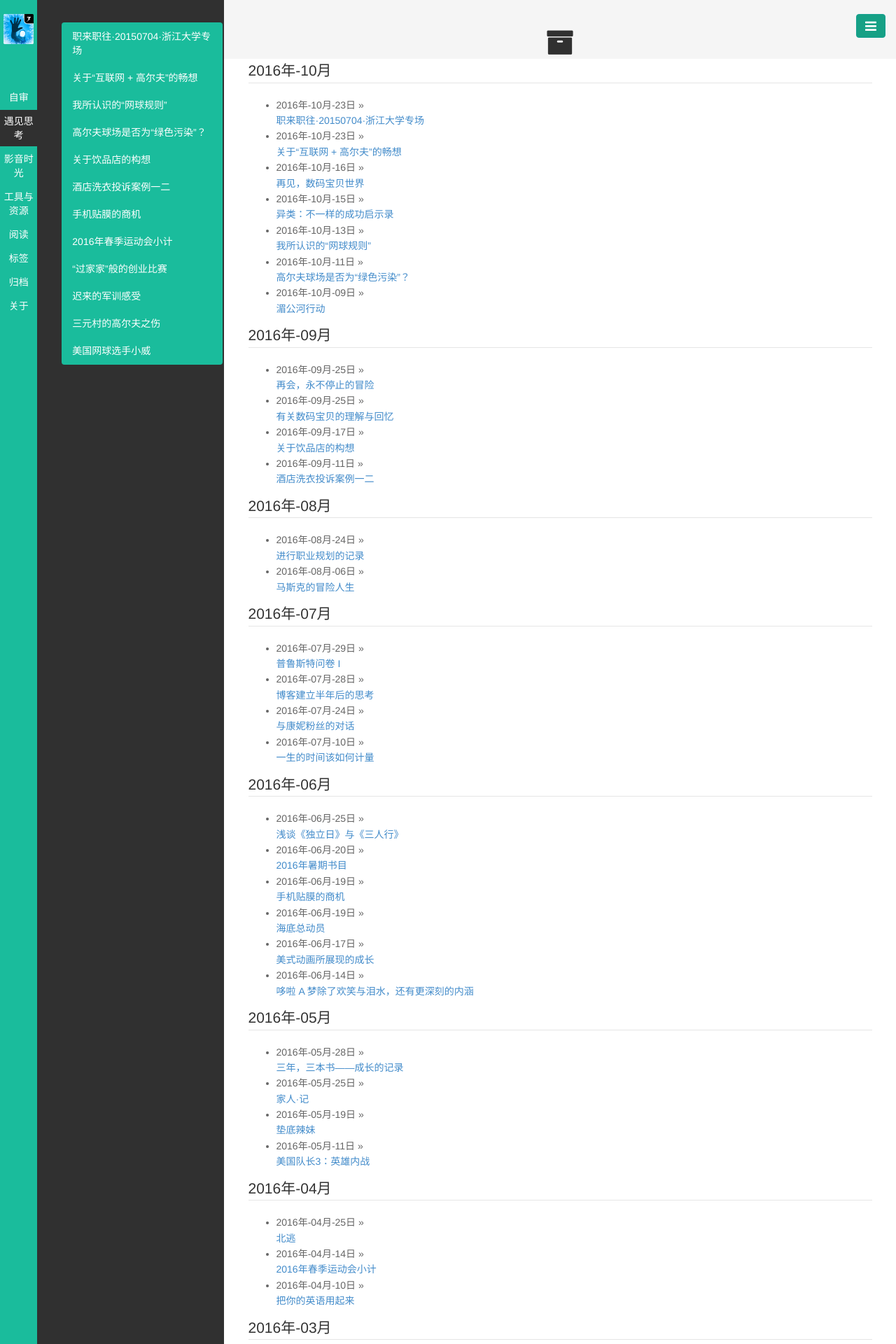
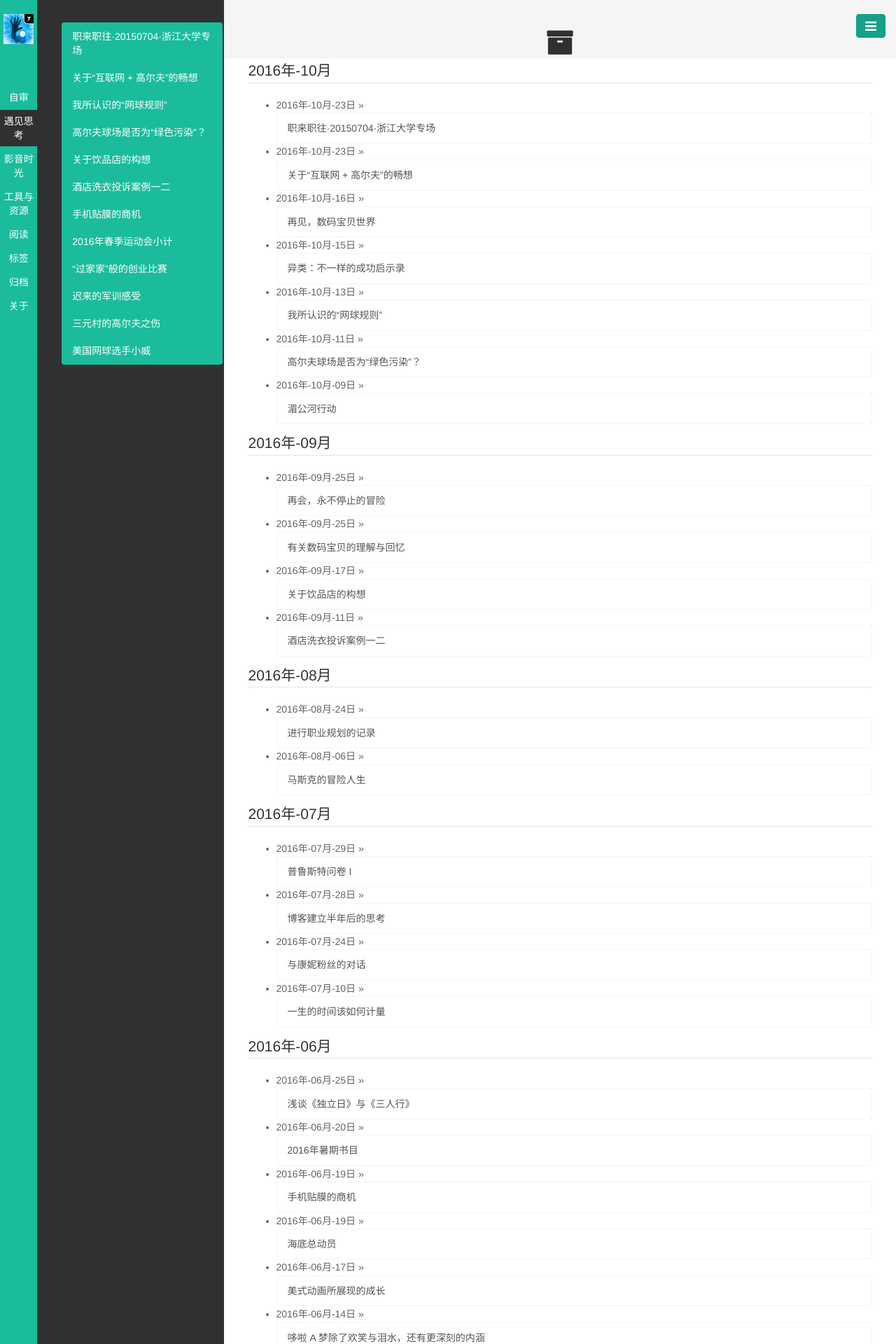
Before and after one commit to 3un4/3un4.github.io, a Jekyll site: the page built from pages/archive.html, in a window 1280 px wide. Shown: the top 1920 px of the page at 70% size. Built offline with Jekyll 4.4.1, drawn with Linux system fonts in a browser that asks for light colours.

Commit message:
Update archive.html

```diff
--- a/pages/archive.html
+++ b/pages/archive.html
@@ -16,7 +16,7 @@ comments: false
       <ul>
     {% endif %}
     <li><span>{{ post.date | date: "%Y年-%m月-%d日" }}</span> &raquo;
-      <a class="clearfix" href="{{ post.url }}">{{ post.title }}</a>
+      <a class="list-group-item clearfix" href="{{ post.url }}">{{ post.title }}</a>
     </li>
 
     {% if forloop.last %}
```
